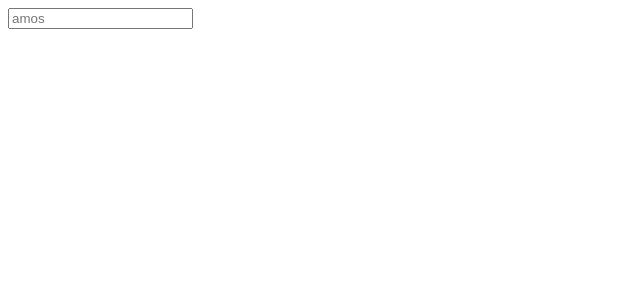
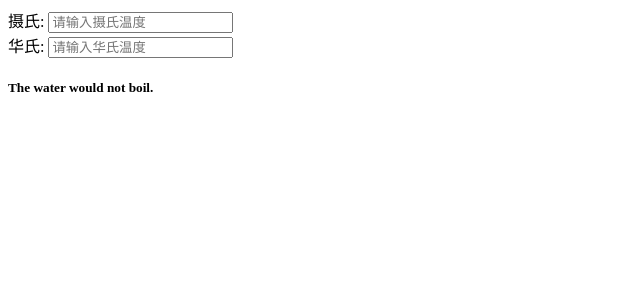
Before and after one commit to amosbaby/react-learning, a React (Create React App) app: page / in a window 1280 px wide. Shown: the top 300 px of the page, without its empty margins (0-640 px from the left). Built offline with nearby package versions, Linux system fonts and the light colour scheme.

Commit message:
add temperature

```diff
--- a/src/index.js
+++ b/src/index.js
@@ -1,6 +1,6 @@
 
 import ReactDOM from 'react-dom/client';
-import { Form } from './form/form';
+import { Calculator } from './temperature/temperature';
 // import { Game } from './tic-tac-toe/tic-tac-toe';
 // import { Clock } from './clock/clock';
 // import { ConditionRender } from './condition-render/condition-render';
@@ -11,7 +11,7 @@ import { Form } from './form/form';
  const root = ReactDOM.createRoot(document.getElementById("root"));
  const element = (
    <div>
-     {<Form />}
+     {<Calculator />}
      {/* <Clock /> */}
      {/* <Game/> */}
      {/* <ConditionRender isShowName="amos" type="age"></ConditionRender>
--- /dev/null
+++ b/src/temperature/temperature.js
@@ -0,0 +1,80 @@
+import React from "react";
+
+class TemperatureInput extends React.Component{
+
+  constructor(props){
+    super(props)
+    this.handleChange = this.handleChange.bind(this)
+  }
+
+  handleChange(e){
+    this.props.onChange(e.target.value)
+  }
+
+  render(){
+    const {temperature,type} =  this.props
+    const typeName = type === 'c' ? '摄氏':'华氏'
+
+    return (
+      <div>
+        {typeName}: <input value={temperature} onChange={this.handleChange}  placeholder={`请输入${typeName}温度`}/>
+      </div>
+    )
+  }
+}
+
+export class Calculator extends React.Component{
+
+  constructor(props){
+    super(props)
+    this.state = {
+      temperature: '',
+      type:'c'
+    }
+    this.handleCelsiusChange = this.handleChange.bind(this,'c')
+    this.handleFahrenheitChange = this.handleChange.bind(this,'f')
+  }
+
+  handleChange(type,temperature){
+    this.setState({
+      temperature,type
+    })
+  }
+
+  getConvertedTemperature(){
+    const {type} =  this.state
+    const temperature = parseFloat(this.state.temperature)
+    console.log('temperature:',this.state.temperature)
+    let celsius
+    let fahrenheit
+    if(Number.isNaN(temperature)){
+      return {celsius,fahrenheit }
+    }
+
+     celsius = type === 'c' ? temperature : toCelsius(temperature)
+     fahrenheit = type === 'f' ? temperature : toFahrenheit(temperature)
+     return {celsius,fahrenheit }
+  }
+
+  render(){
+    const {celsius,fahrenheit} = this.getConvertedTemperature()
+    const tips = `The water would ${celsius >= 100 ? '' :'not' } boil.`
+
+    return (
+      <div>
+         <TemperatureInput temperature={celsius} type="c" onChange={this.handleCelsiusChange}/>
+         <TemperatureInput temperature={fahrenheit} type="f" onChange={this.handleFahrenheitChange}/>
+        <h5> { tips } </h5>
+      </div>
+    )
+  }
+}
+
+
+function toCelsius(fahrenheit) {
+  return (fahrenheit - 32) * 5 / 9;
+}
+
+function toFahrenheit(celsius) {
+  return (celsius * 9 / 5) + 32;
+}
```
